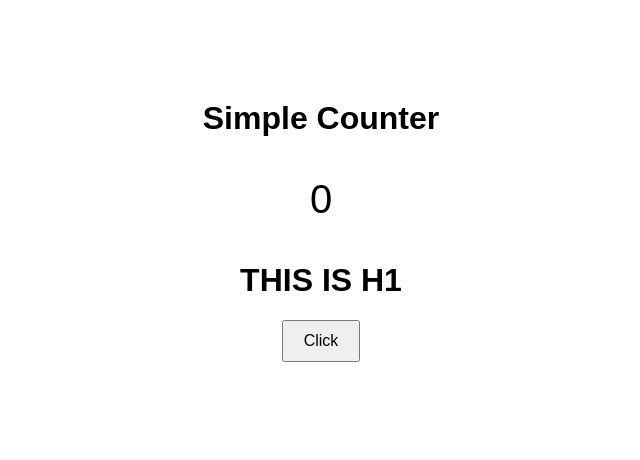
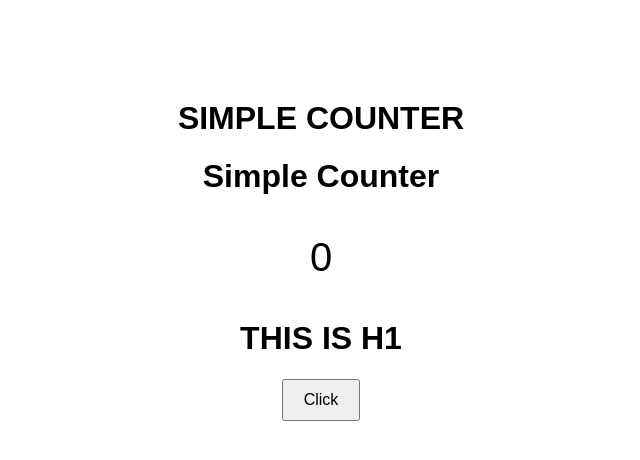
Before and after one commit to Alan-seb/Git-day5, a plain HTML site: page index.html in a window 1280 px wide. Shown: the whole page, without its empty margins (319-959 px from the left). Drawn offline with Linux system fonts and the light colour scheme.

Commit message:
I like making conflict

```diff
--- a/index.html
+++ b/index.html
@@ -3,6 +3,7 @@
 <link rel="stylesheet" href="style.css">
 </head>
 <body>
+<h1>SIMPLE COUNTER</h1>
 <h1>Simple Counter</h1>
 <p id="count">0</p>
 <h1>THIS IS H1</h1>
```
